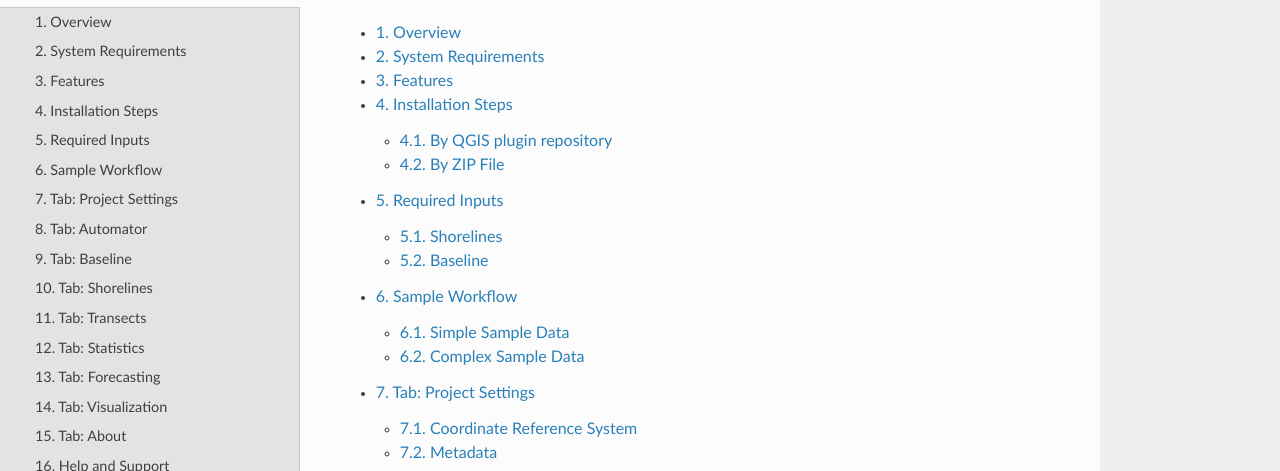
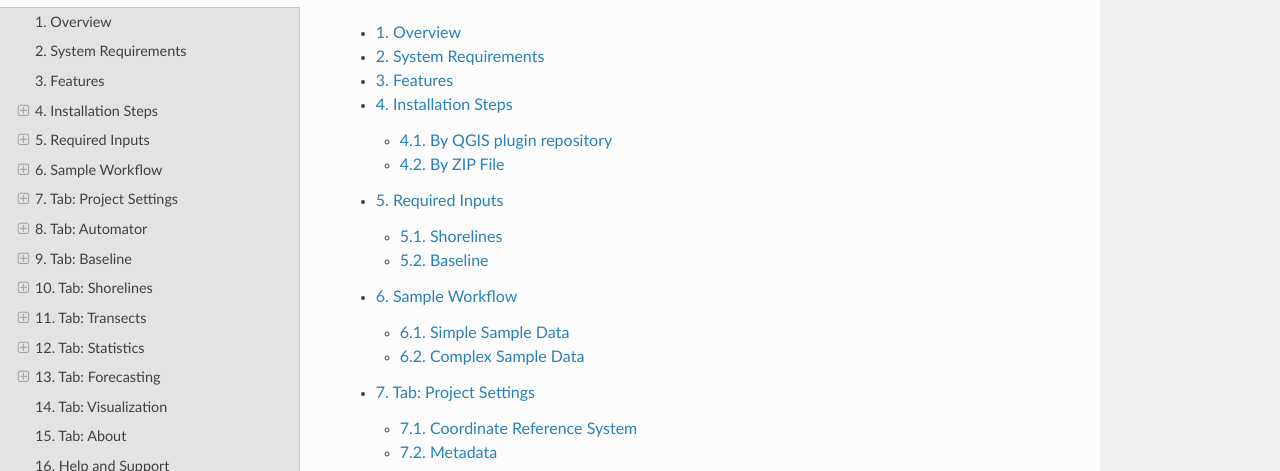
Before and after one commit to upmsi-coaster/qscat-docs, a Sphinx documentation site: the page built from docs/source/users_manual/index.rst, in a window 1280 px wide. Shown: the part 187-658 px from the top of the page. Built offline with Sphinx 7.4.7 and the Read the Docs theme 2.0.0, drawn with Linux system fonts in a browser that asks for light colours.

Commit message:
Update conf.py

```diff
--- a/docs/source/conf.py
+++ b/docs/source/conf.py
@@ -33,3 +33,13 @@
 
 # -- Options for EPUB output
 epub_show_urls = 'footnote'
+
+
+html_theme_options = {
+    # Toc options
+    'collapse_navigation': False,
+    'sticky_navigation': True,
+    'navigation_depth': 4,
+    'includehidden': True,
+    'titles_only': False
+}
```
